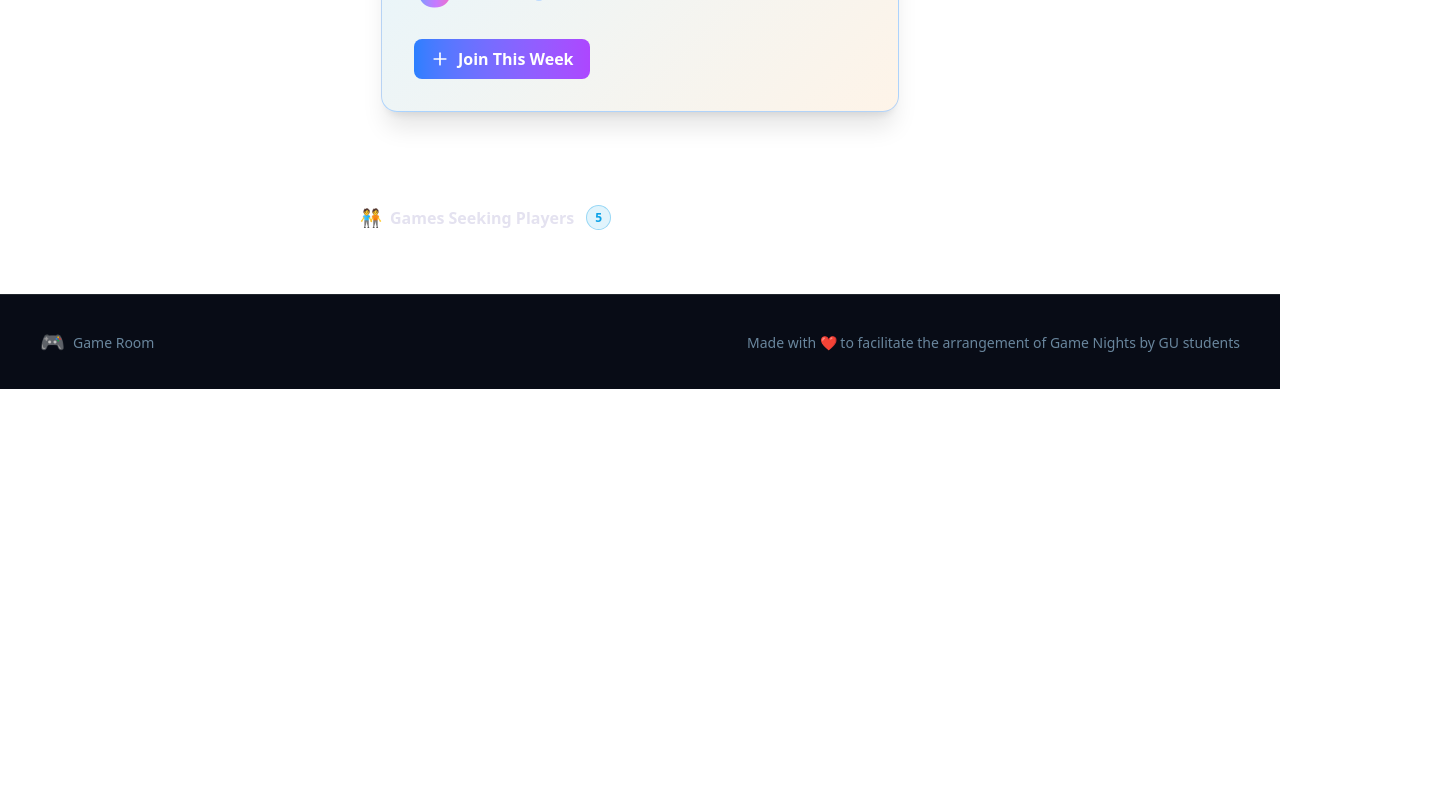
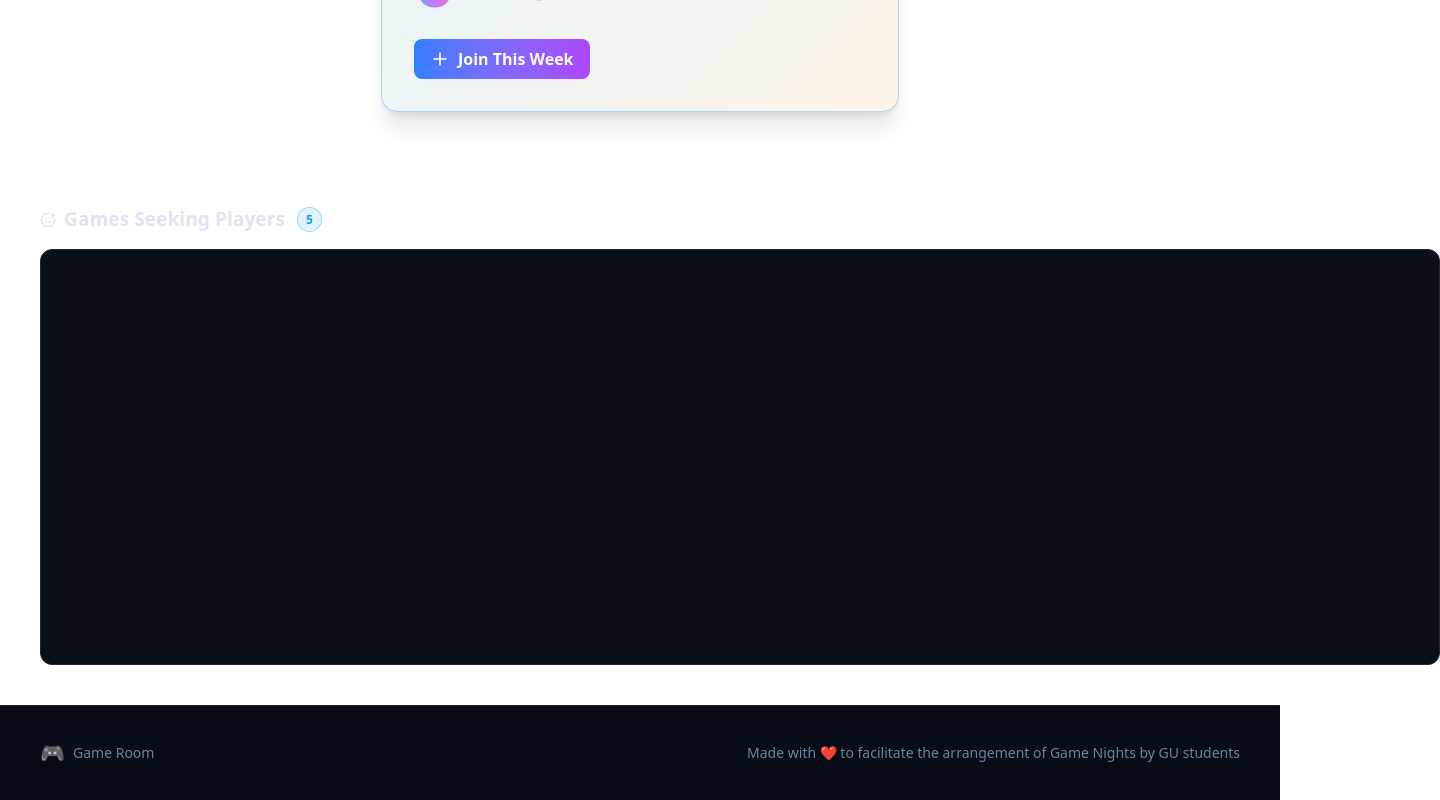
Before and after one commit to ansbilalgit/piasta-net-frontend, a Next.js app: page / in a window 1280 px wide. Shown: the part 685-1485 px from the top of the page, 1440 px wide, since content can reach past the window. Before the commit the page ends 1074 px from the top, so only its background shows below. Built offline with nearby package versions, Linux system fonts and the light colour scheme.

Commit message:
Updated UI on homepage

```diff
--- a/app/globals.css
+++ b/app/globals.css
@@ -121,7 +121,7 @@
   display: flex;
   align-items: center;
   gap: 0.5rem;
-  font-size: 1rem;
+  font-size: 1.2rem;
   font-weight: 600;
 }
 
@@ -147,13 +147,24 @@
   border: 1px solid rgba(13, 162, 231, 0.35);
 }
 
-.event-counter-section {
-  display: flex;
-  align-items: center;
-  gap: 0.75rem;
+.seeking-players-section {
   width: 100%;
   max-width: 1200px;
-  margin: 4.5rem auto 1.5rem;
+  margin: 4.5rem auto 0;
+}
+
+.seeking-players-section .event-counter {
+  justify-content: flex-start;
+}
+
+.seeking-players-field {
+  margin-top: 0.9rem;
+  width: 100%;
+  min-width: 1400px;
+  min-height: 26rem;
+  border-radius: 0.75rem;
+  border: 1px solid #1f2937;
+  background-color: #0a0f18;
 }
 
 .header-top {
@@ -251,7 +262,7 @@ body {
 .site-container {
     max-width: 1400px;
     margin: 0 auto;
-    padding: 2.5rem 2rem;
+  padding: 2.5rem 1.5rem;
     flex: 1;
     display: flex;
     flex-direction: column;
--- a/app/page.tsx
+++ b/app/page.tsx
@@ -1,5 +1,6 @@
 import { ParticipantCounter } from "./components/ParticipantsCard";
 import { EventCounter } from "./components/EventCounter";
+import { SmilePlus, Sparkles } from "lucide-react";
 
 export default function HomePage() {
   return (
@@ -18,8 +19,11 @@ export default function HomePage() {
         </div>
       </section>
 
-      <section className="event-counter-section">
-        <EventCounter icon="🧑‍🤝‍🧑" label="Games Seeking Players" count={5} />
+      <section className="seeking-players-section">
+        <EventCounter icon={<SmilePlus size={16} strokeWidth={2} />}
+        label="Games Seeking Players"
+        count={5} />
+        <div className="seeking-players-field" />
       </section>
     </div>
   );
```
Also changed, not shown: 1 other file (tests, documents, lock files or other folders).
